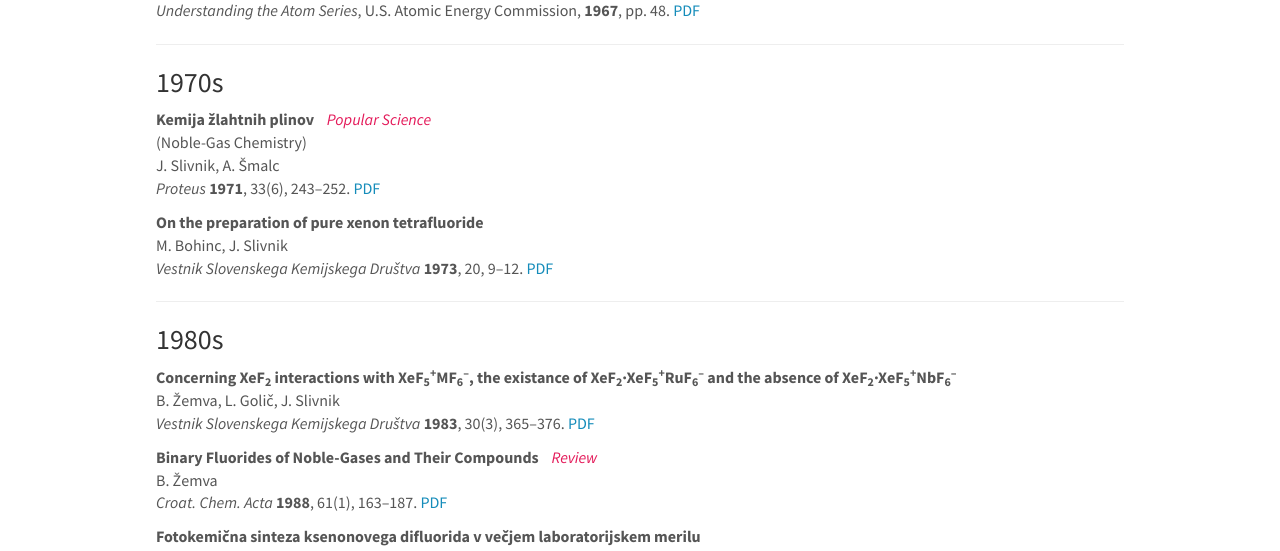
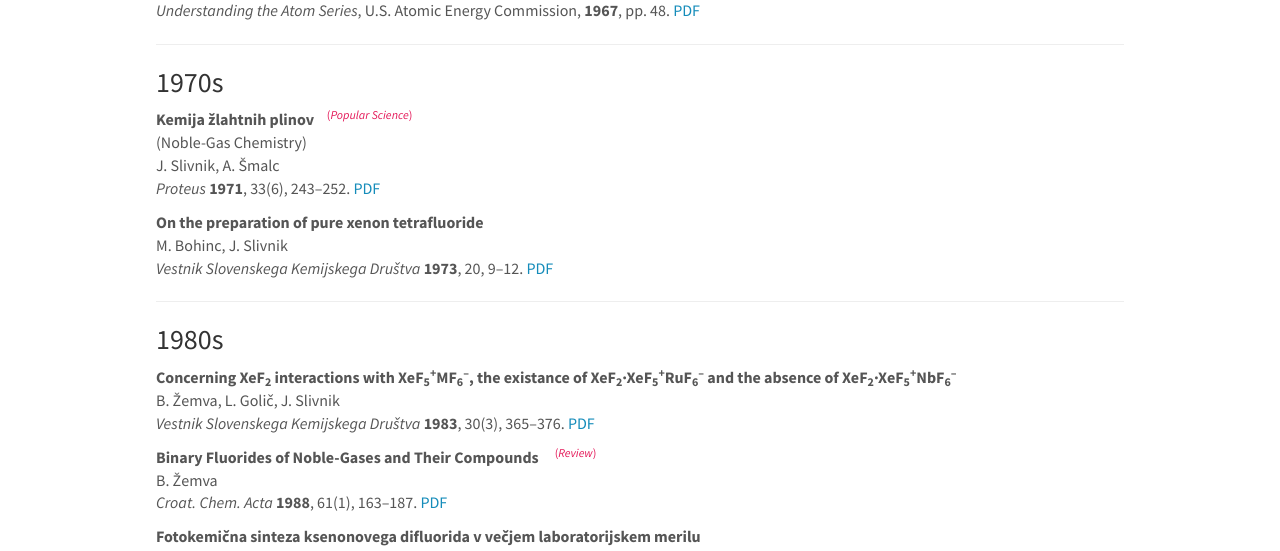
Before and after one commit to eccl-jsi/eccl-jsi.github.io, a Jekyll site: the page built from _pages/ngrxiv.md, in a window 1280 px wide and 900 px high, scrolled down 265 px. Shown: the part 153-704 px from the top of the window. Built offline with Jekyll 4.4.1, drawn with Linux system fonts in a browser that asks for light colours; nearby versions of some CDN libraries.

Commit message:
Update ngrxiv.md

```diff
--- a/_pages/ngrxiv.md
+++ b/_pages/ngrxiv.md
@@ -28,7 +28,7 @@
 
 ### 1970s
 
-**Kemija žlahtnih plinov**   &nbsp;&nbsp;&nbsp;<font color="#e41959"><i>Popular Science</i></font>
+**Kemija žlahtnih plinov**   &nbsp;&nbsp;&nbsp;<font color="#e41959"><sup>(<i>Popular Science</i>)</sup></font>
 <br>(Noble-Gas Chemistry)
 <br>J. Slivnik, A. Šmalc
 <br>*Proteus* **1971**, 33(6), 243–252. [PDF]({{ site.baseurl }}/ngarxiv/1971_P.pdf)
@@ -45,7 +45,7 @@
 <br>B. Žemva, L. Golič, J. Slivnik
 <br>*Vestnik Slovenskega Kemijskega Društva* **1983**, 30(3), 365–376. [PDF]({{ site.baseurl }}/ngarxiv/1983_VSKD.pdf)
 
-**Binary Fluorides of Noble-Gases and Their Compounds**   &nbsp;&nbsp;&nbsp;<font color="#e41959"><i>Review</i></font>
+**Binary Fluorides of Noble-Gases and Their Compounds**   &nbsp;&nbsp;&nbsp;&nbsp;<font color="#e41959"><sup>(<i>Review</i>)</sup></font>
 <br>B. Žemva
 <br>*Croat. Chem. Acta* **1988**, 61(1), 163–187. [PDF](https://hrcak.srce.hr/file/259460)
 
```
